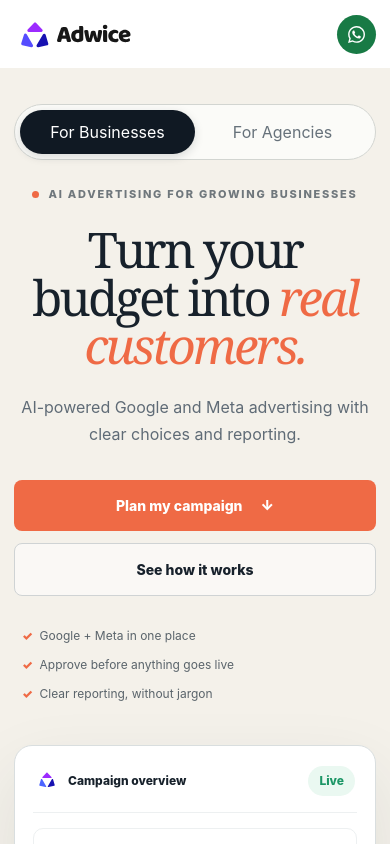
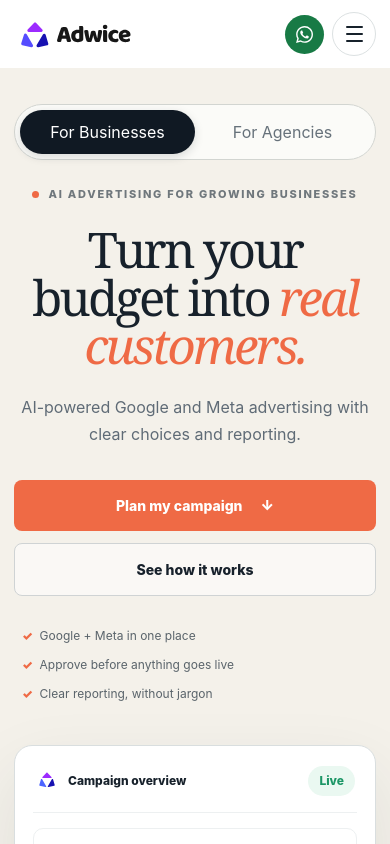
Before and after one commit to SyeJav/adwice-ai-site, a Next.js app: page / in a window 390 px wide. Shown: the top 844 px of the page. Built offline with nearby package versions, Linux system fonts and the light colour scheme.

Commit message:
mobile responsive

```diff
--- a/app/[legal]/page.tsx
+++ b/app/[legal]/page.tsx
@@ -3,6 +3,7 @@ import Image from "next/image";
 import Link from "next/link";
 import { notFound } from "next/navigation";
 import { SiteFooter } from "../components/site-footer";
+import { MobileMenu } from "../components/mobile-menu";
 import { WhatsAppLink } from "../components/whatsapp-link";
 
 type LegalSection = {
@@ -204,6 +205,14 @@ export default async function LegalPage({
           <Link className="navCta" href="/#contact">
             Get started
           </Link>
+          <MobileMenu
+            links={[
+              { label: "How it works", href: "/#how" },
+              { label: "Why Adwice", href: "/#benefits" },
+              { label: "Contact", href: "/#contact" },
+            ]}
+            action={{ label: "Get started", href: "/#contact" }}
+          />
         </div>
       </header>
       <main className="legalPage">
--- /dev/null
+++ b/app/components/mobile-menu.tsx
@@ -0,0 +1,55 @@
+"use client";
+
+import { useState } from "react";
+import Link from "next/link";
+
+type MenuItem = {
+  label: string;
+  href: string;
+};
+
+type MobileMenuProps = {
+  links: MenuItem[];
+  action: MenuItem;
+};
+
+export function MobileMenu({ links, action }: MobileMenuProps) {
+  const [open, setOpen] = useState(false);
+
+  return (
+    <div className="mobileMenu">
+      <button
+        className={`mobileMenuToggle${open ? " isOpen" : ""}`}
+        type="button"
+        aria-label={open ? "Close navigation menu" : "Open navigation menu"}
+        aria-expanded={open}
+        aria-controls="mobile-navigation"
+        onClick={() => setOpen((current) => !current)}
+      >
+        <span />
+        <span />
+        <span />
+      </button>
+      <nav
+        className="mobileMenuPanel"
+        id="mobile-navigation"
+        aria-label="Mobile navigation"
+        hidden={!open}
+      >
+        {links.map(({ label, href }) => (
+          <Link key={label} href={href} onClick={() => setOpen(false)}>
+            {label}
+          </Link>
+        ))}
+        <Link
+          className="mobileMenuAction"
+          href={action.href}
+          onClick={() => setOpen(false)}
+        >
+          {action.label}
+          <b aria-hidden="true">↗</b>
+        </Link>
+      </nav>
+    </div>
+  );
+}
--- a/app/globals.css
+++ b/app/globals.css
@@ -36,6 +36,8 @@ a {
   margin-inline: auto;
 }
 .nav {
+  position: relative;
+  z-index: 20;
   height: 78px;
   display: flex;
   align-items: center;
@@ -61,14 +63,14 @@ a {
   height: 31px;
   font-weight: 900;
 }
-.nav nav {
+.nav > nav {
   display: flex;
   gap: 34px;
   color: #49545e;
   font-size: 14px;
   font-weight: 600;
 }
-.nav nav a:hover {
+.nav > nav a:hover {
   color: var(--orange);
 }
 .navCta {
@@ -86,6 +88,88 @@ a {
   display: flex;
   align-items: center;
   gap: 9px;
+}
+.mobileMenu {
+  display: none;
+  position: relative;
+}
+.mobileMenuToggle {
+  display: grid;
+  width: 44px;
+  height: 44px;
+  align-content: center;
+  justify-items: center;
+  gap: 5px;
+  padding: 0;
+  border: 1px solid #dce1e2;
+  border-radius: 50%;
+  background: #fff;
+  color: var(--ink);
+  cursor: pointer;
+}
+.mobileMenuToggle span {
+  display: block;
+  width: 17px;
+  height: 2px;
+  border-radius: 2px;
+  background: currentColor;
+  transition: transform 0.18s, opacity 0.18s;
+}
+.mobileMenuToggle.isOpen span:first-child {
+  transform: translateY(7px) rotate(45deg);
+}
+.mobileMenuToggle.isOpen span:nth-child(2) {
+  opacity: 0;
+}
+.mobileMenuToggle.isOpen span:last-child {
+  transform: translateY(-7px) rotate(-45deg);
+}
+.mobileMenuPanel {
+  position: absolute;
+  top: calc(100% + 10px);
+  right: 0;
+  display: grid;
+  width: min(320px, calc(100vw - 28px));
+  gap: 2px;
+  padding: 9px;
+  border: 1px solid #e0e3e3;
+  border-radius: 15px;
+  background: #fff;
+  box-shadow: 0 18px 45px #17212b20;
+}
+.mobileMenuPanel[hidden] {
+  display: none;
+}
+.mobileMenuPanel a {
+  display: flex;
+  min-height: 44px;
+  align-items: center;
+  justify-content: space-between;
+  padding: 10px 12px;
+  border-radius: 9px;
+  color: #35414a;
+  font-size: 14px;
+  font-weight: 650;
+}
+.mobileMenuPanel a:hover,
+.mobileMenuPanel a:focus-visible {
+  background: #f5f2ed;
+  color: var(--orange);
+}
+.mobileMenuPanel .mobileMenuAction {
+  margin-top: 5px;
+  padding-inline: 14px;
+  background: var(--orange);
+  color: #fff;
+}
+.mobileMenuPanel .mobileMenuAction:hover,
+.mobileMenuPanel .mobileMenuAction:focus-visible {
+  background: #d95d3b;
+  color: #fff;
+}
+.mobileMenuToggle:focus-visible {
+  outline: 3px solid #ef6a4566;
+  outline-offset: 2px;
 }
 .whatsappButton {
   display: inline-flex;
@@ -988,7 +1072,7 @@ footer {
   .nav {
     height: 68px;
   }
-  .nav nav {
+  .nav > nav {
     display: none;
   }
   .hero {
@@ -1138,7 +1222,7 @@ footer {
 .analyzerPage,
 .analyzerReportShell { background: #f8f7f3; }
 .analyzerNav { position: relative; z-index: 1; }
-.analyzerNav nav { gap: 26px; }
+.analyzerNav > nav { gap: 26px; }
 .analyzerHero {
   position: relative;
   overflow: hidden;
@@ -1338,7 +1422,11 @@ footer {
 .reportMessage p { margin: 0 auto 20px; color: #75807f; font-size: 14px; line-height: 1.7; }
 .reportMessage .analyzerSubmit { max-width: 240px; margin-inline: auto; }
 @media (max-width: 900px) {
-  .analyzerNav nav { display: none; }
+  .nav > nav { display: none; }
+  .navActions { gap: 8px; }
+  .mobileMenu { display: block; }
+  .platformFeatureGrid,
+  .platformCoverGrid { grid-template-columns: repeat(2, minmax(0, 1fr)); }
   .analyzerHeroInner { grid-template-columns: 1fr 340px; gap: 35px; }
   .analyzerHero h1 { font-size: 56px; }
   .scoreGrid { grid-template-columns: repeat(3, minmax(0, 1fr)); }
--- a/app/page.tsx
+++ b/app/page.tsx
@@ -4,6 +4,7 @@ import Image from "next/image";
 import Link from "next/link";
 import { adwicePlans, type AdwicePlanId } from "../config/adwice-plans";
 import { SiteFooter } from "./components/site-footer";
+import { MobileMenu } from "./components/mobile-menu";
 import { WhatsAppLink } from "./components/whatsapp-link";
 
 declare global {
@@ -150,6 +151,19 @@ export default function Home() {
           <a className="navCta" href="#contact">
             {audience === "agency" ? "Agency demo" : "Get started"}
           </a>
+          <MobileMenu
+            links={[
+              { label: "How it works", href: "#how" },
+              { label: "Why Adwice", href: "#benefits" },
+              { label: "Features", href: "/platform" },
+              { label: "Free Website Analyzer", href: "/website-analyzer" },
+              { label: "Contact", href: "#contact" },
+            ]}
+            action={{
+              label: audience === "agency" ? "Agency demo" : "Get started",
+              href: "#contact",
+            }}
+          />
         </div>
       </header>
       <section className={`hero ${audience}`} id="top">
--- a/app/platform/page.tsx
+++ b/app/platform/page.tsx
@@ -1,6 +1,7 @@
 import Image from "next/image";
 import Link from "next/link";
 import { SiteFooter } from "../components/site-footer";
+import { MobileMenu } from "../components/mobile-menu";
 import { WhatsAppLink } from "../components/whatsapp-link";
 
 export const metadata = {
@@ -44,6 +45,16 @@ export default function PlatformPage() {
         <div className="navActions">
           <WhatsAppLink />
           <Link className="navCta" href="/#contact">Get started</Link>
+          <MobileMenu
+            links={[
+              { label: "How it works", href: "/#how" },
+              { label: "Why Adwice", href: "/#benefits" },
+              { label: "Features", href: "/platform" },
+              { label: "Free Website Analyzer", href: "/website-analyzer" },
+              { label: "Contact", href: "/#contact" },
+            ]}
+            action={{ label: "Get started", href: "/#contact" }}
+          />
         </div>
       </header>
 
--- a/app/website-analyzer/page.tsx
+++ b/app/website-analyzer/page.tsx
@@ -2,6 +2,7 @@ import type { Metadata } from "next";
 import Image from "next/image";
 import Link from "next/link";
 import { SiteFooter } from "../components/site-footer";
+import { MobileMenu } from "../components/mobile-menu";
 import { WhatsAppLink } from "../components/whatsapp-link";
 import { AnalyzerForm } from "./ui";
 
@@ -18,7 +19,18 @@ export default function WebsiteAnalyzerPage() {
     <header className="nav shell analyzerNav">
       <Link className="brand" href="/" aria-label="Adwice home"><Image src="/brand/adwice-with-text.svg" alt="Adwice" width={247} height={86} /></Link>
       <nav aria-label="Main navigation"><Link href="/platform">Features</Link><Link href="/#how">How it works</Link><Link href="/#contact">Contact</Link></nav>
-      <div className="navActions"><WhatsAppLink /><Link className="navCta" href="/#contact">Plan a campaign</Link></div>
+      <div className="navActions">
+        <WhatsAppLink />
+        <Link className="navCta" href="/#contact">Plan a campaign</Link>
+        <MobileMenu
+          links={[
+            { label: "Features", href: "/platform" },
+            { label: "How it works", href: "/#how" },
+            { label: "Contact", href: "/#contact" },
+          ]}
+          action={{ label: "Plan a campaign", href: "/#contact" }}
+        />
+      </div>
     </header>
     <section className="analyzerHero">
       <div className="shell analyzerHeroInner">
--- a/app/website-analyzer/report/[analysisId]/page.tsx
+++ b/app/website-analyzer/report/[analysisId]/page.tsx
@@ -2,10 +2,39 @@ import type { Metadata } from "next";
 import Image from "next/image";
 import Link from "next/link";
 import { AnalyzerReport } from "../../ui";
+import { MobileMenu } from "../../../components/mobile-menu";
 import { SiteFooter } from "../../../components/site-footer";
 
 export const metadata: Metadata = { title: "Website Analysis Report | Adwice", robots: { index: false, follow: false } };
 export default async function WebsiteAnalyzerReportPage({ params }: { params: Promise<{ analysisId: string }> }) {
   const { analysisId } = await params;
-  return <div className="analyzerReportShell"><header className="nav shell analyzerNav reportNav"><Link className="brand" href="/"><Image src="/brand/adwice-with-text.svg" alt="Adwice" width={247} height={86} /></Link><Link className="navCta" href="/website-analyzer">New analysis ↗</Link></header><AnalyzerReport analysisId={analysisId} /><SiteFooter /></div>;
+  return (
+    <div className="analyzerReportShell">
+      <header className="nav shell analyzerNav reportNav">
+        <Link className="brand" href="/">
+          <Image
+            src="/brand/adwice-with-text.svg"
+            alt="Adwice"
+            width={247}
+            height={86}
+          />
+        </Link>
+        <div className="navActions">
+          <Link className="navCta" href="/website-analyzer">
+            New analysis ↗
+          </Link>
+          <MobileMenu
+            links={[
+              { label: "Home", href: "/" },
+              { label: "Features", href: "/platform" },
+              { label: "Website Analyzer", href: "/website-analyzer" },
+            ]}
+            action={{ label: "New analysis", href: "/website-analyzer" }}
+          />
+        </div>
+      </header>
+      <AnalyzerReport analysisId={analysisId} />
+      <SiteFooter />
+    </div>
+  );
 }
```
